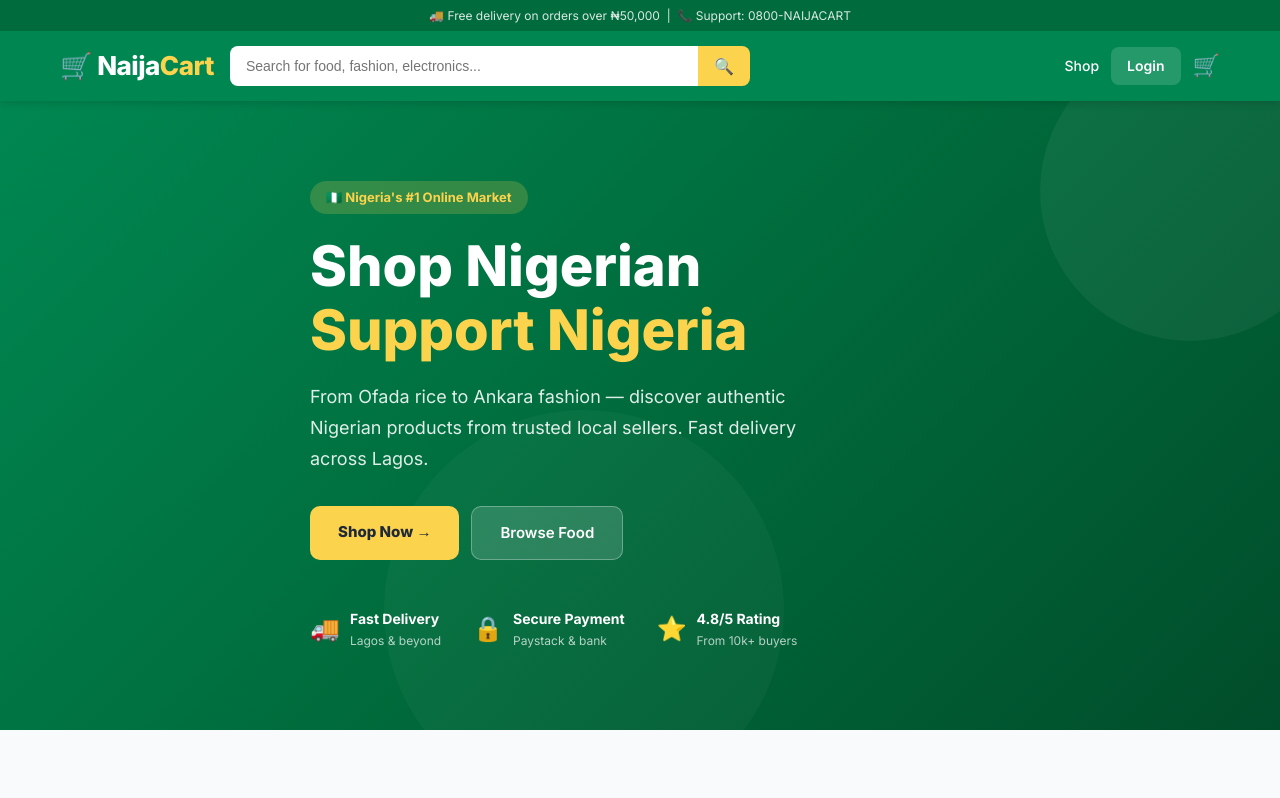
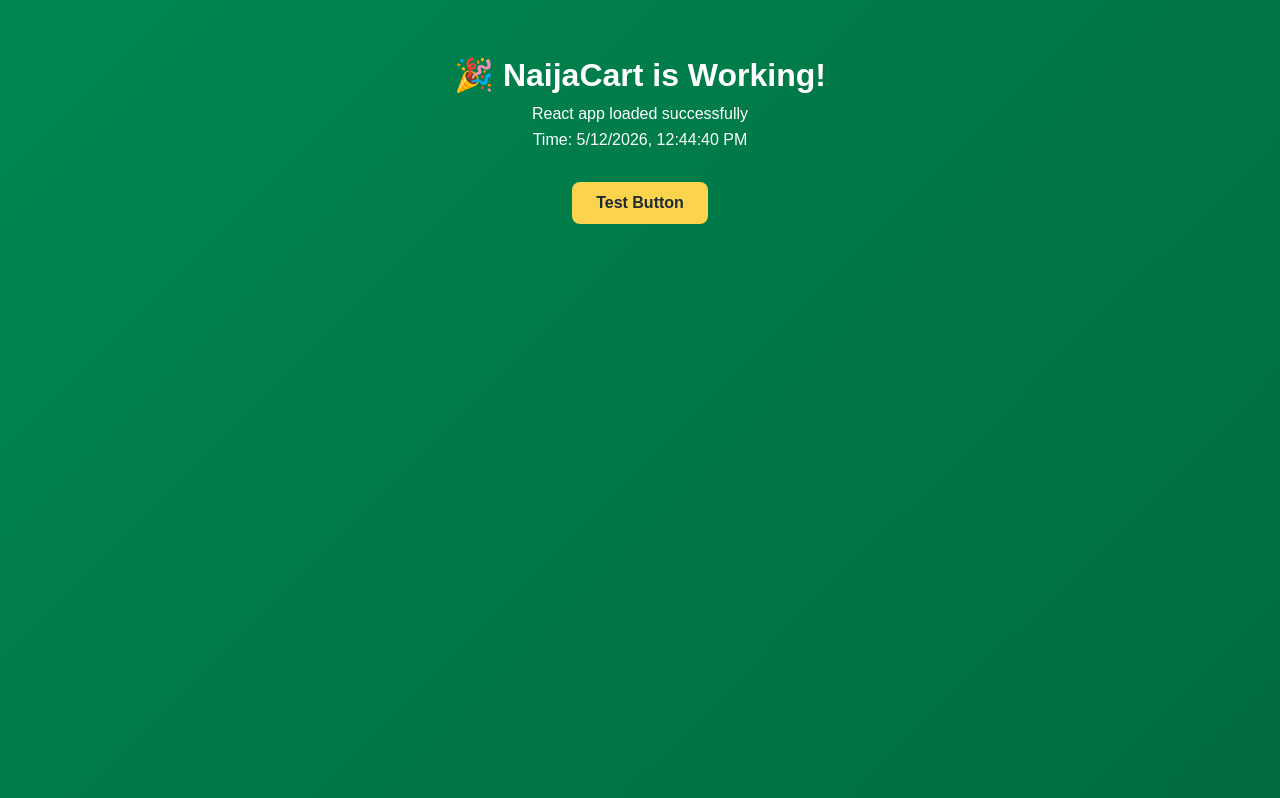
Before and after one commit to stopitmane/naijacart, a React (Vite) app in the folder naijacart/frontend/: page / in a window 1280 px wide. Shown: the top 798 px of the page. Built offline with nearby package versions, Linux system fonts and the light colour scheme; no server answers.

Commit message:
Add debug test app to isolate blank page issue

```diff
--- a/naijacart/frontend/src/App.jsx
+++ b/naijacart/frontend/src/App.jsx
@@ -12,6 +12,10 @@ import { Login, Register } from './pages/Auth';
 import { OrdersList, OrderDetail } from './pages/Orders';
 
 export default function App() {
+  // Simple test to check if React is working
+  console.log('App component loaded');
+
+  try {
     return (
       <AuthProvider>
         <CartProvider>
@@ -42,4 +46,16 @@ export default function App() {
         </CartProvider>
       </AuthProvider>
     );
+  } catch (error) {
+    console.error('App render error:', error);
+    return (
+      <div style={{ padding: '50px', textAlign: 'center' }}>
+        <h1>🚨 App Error</h1>
+        <p>Something went wrong. Check console for details.</p>
+        <pre style={{ background: '#f5f5f5', padding: '20px', textAlign: 'left' }}>
+          {error.toString()}
+        </pre>
+      </div>
+    );
   }
+}
--- /dev/null
+++ b/naijacart/frontend/src/TestApp.jsx
@@ -0,0 +1,34 @@
+// Simple test component to verify React is working
+export default function TestApp() {
+  return (
+    <div style={{
+      padding: '50px',
+      textAlign: 'center',
+      fontFamily: 'Arial, sans-serif',
+      background: 'linear-gradient(135deg, #008751, #006B3C)',
+      color: 'white',
+      minHeight: '100vh'
+    }}>
+      <h1>🎉 NaijaCart is Working!</h1>
+      <p>React app loaded successfully</p>
+      <p>Time: {new Date().toLocaleString()}</p>
+      <div style={{ marginTop: '30px' }}>
+        <button
+          onClick={() => alert('Button works!')}
+          style={{
+            background: '#FCD34D',
+            color: '#1F2937',
+            padding: '12px 24px',
+            border: 'none',
+            borderRadius: '8px',
+            fontSize: '16px',
+            fontWeight: 'bold',
+            cursor: 'pointer'
+          }}
+        >
+          Test Button
+        </button>
+      </div>
+    </div>
+  );
+}
--- a/naijacart/frontend/src/main.jsx
+++ b/naijacart/frontend/src/main.jsx
@@ -1,15 +1,27 @@
 import React from 'react';
 import ReactDOM from 'react-dom/client';
-import { BrowserRouter } from 'react-router-dom';
-import { Toaster } from 'react-hot-toast';
-import App from './App.jsx';
+import TestApp from './TestApp.jsx';
+// import { BrowserRouter } from 'react-router-dom';
+// import { Toaster } from 'react-hot-toast';
+// import App from './App.jsx';
 import './index.css';
 
-ReactDOM.createRoot(document.getElementById('root')).render(
-  <React.StrictMode>
-    <BrowserRouter>
-      <App />
-      <Toaster position="top-right" toastOptions={{ duration: 3000, style: { fontFamily: 'Inter, sans-serif', fontSize: '14px' } }} />
-    </BrowserRouter>
-  </React.StrictMode>
-);
+console.log('Main.jsx loaded - using TestApp');
+
+try {
+  const root = ReactDOM.createRoot(document.getElementById('root'));
+  console.log('Root element found, rendering test app...');
+
+  root.render(<TestApp />);
+
+  console.log('TestApp rendered successfully');
+} catch (error) {
+  console.error('Failed to render test app:', error);
+  document.body.innerHTML = `
+    <div style="padding: 50px; text-align: center; font-family: Arial;">
+      <h1>🚨 Render Error</h1>
+      <p>Failed to load the test application</p>
+      <pre style="background: #f5f5f5; padding: 20px; text-align: left;">${error.toString()}</pre>
+    </div>
+  `;
+}
```
Lines whose indentation alone changed are shown as unchanged.
